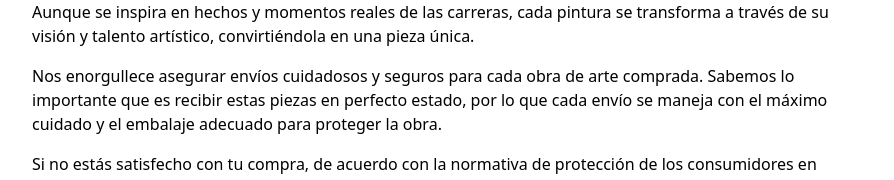
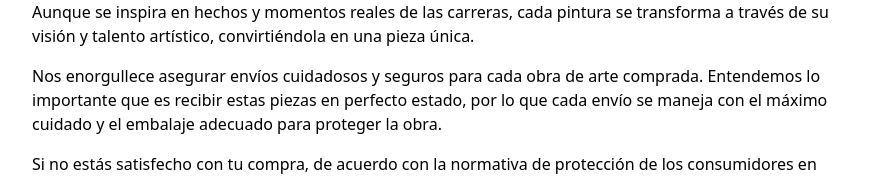
Before and after one commit to vigosan/miguelsoro-com, a Next.js app: page /terms in a window 1280 px wide. Shown: the part 168-348 px from the top of the page, without its empty margins (192-1086 px from the left). Built offline with nearby package versions, Linux system fonts and the light colour scheme.

Commit message:
update terms

```diff
--- a/pages/terms.tsx
+++ b/pages/terms.tsx
@@ -13,7 +13,7 @@ export default function TermsPage() {
         </p>
         <p>
           Nos enorgullece asegurar envíos cuidadosos y seguros para cada obra de
-          arte comprada. Sabemos lo importante que es recibir estas piezas en
+          arte comprada. Entendemos lo importante que es recibir estas piezas en
           perfecto estado, por lo que cada envío se maneja con el máximo cuidado
           y el embalaje adecuado para proteger la obra.
         </p>
```
